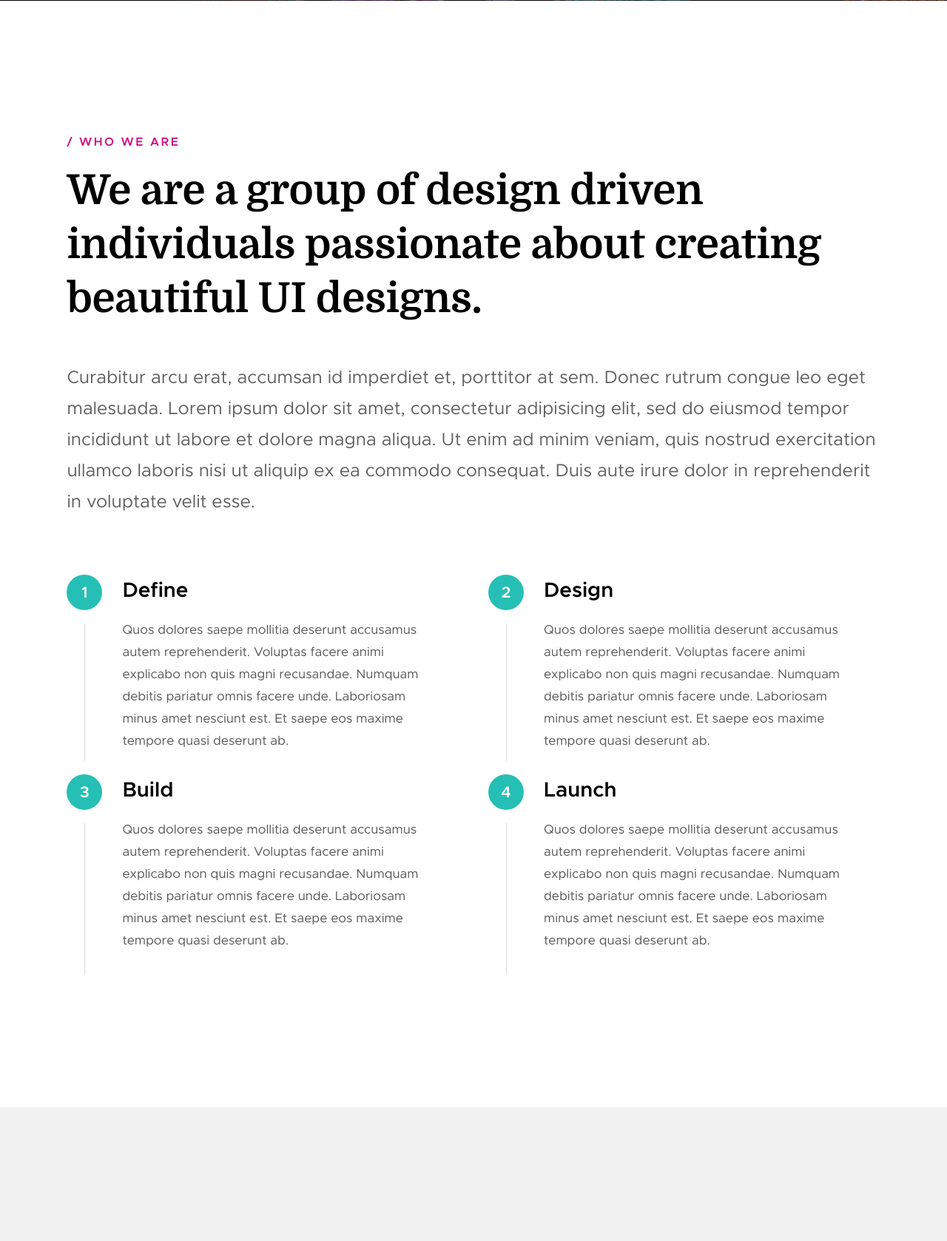
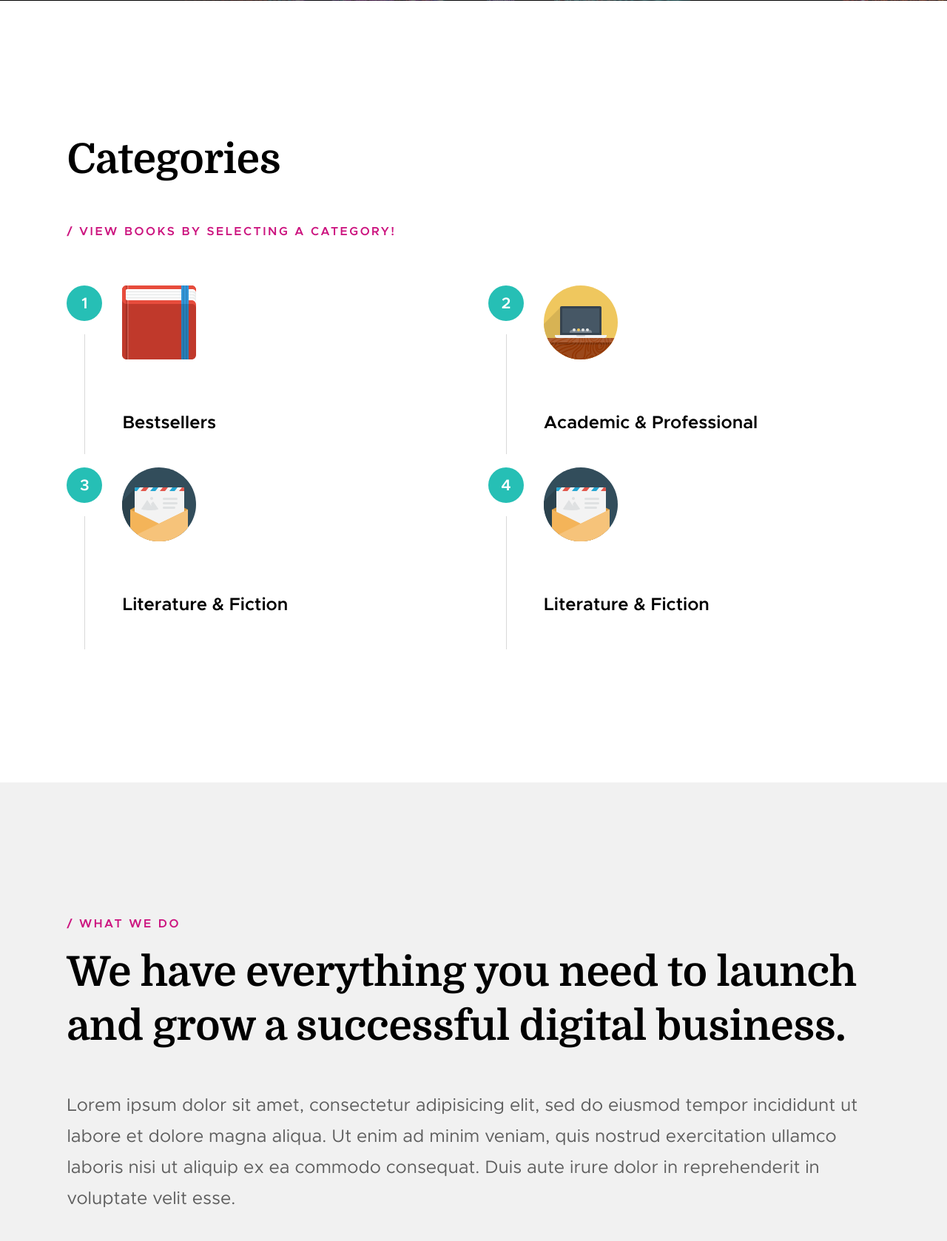
Before and after one commit to shraddhabang/Online-Book-Store, a PHP site: page / in a window 1280 px wide. Shown: the part 799-2477 px from the top of the page at 74% size. Run offline with PHP 8.4, Linux system fonts and the light colour scheme; data that the repository does not hold is empty; some web fonts are replaced.

Commit message:
UI for categories

```diff
--- a/template/header.php
+++ b/template/header.php
@@ -52,9 +52,9 @@
 
                 <ul class="header-nav__list">
                     <li class="current"><a class="smoothscroll"  href="#home" title="home">Home</a></li>
-                    <li><a class="smoothscroll"  href="#about" title="about">About</a></li>
-                    <li><a class="smoothscroll"  href="#services" title="services">Services</a></li>
-                    <li><a class="smoothscroll"  href="#works" title="works">Works</a></li>
+                    <li><a class="smoothscroll"  href="#categories" title="about">Categories</a></li>
+                    <li><a class="smoothscroll"  href="#services" title="services">Publishers</a></li>
+                    <li><a class="smoothscroll"  href="#works" title="works">Books</a></li>
                     <li><a class="smoothscroll"  href="#contact" title="contact">Contact</a></li>
 
                 </ul>
@@ -92,7 +92,7 @@
 
     <!-- home
     ================================================== -->
-    <section id="home" class="s-home target-section" data-parallax="scroll" data-image-src="./bootstrap/./bootstrap/images/hero-bg.jpg" data-natural-width=3000 data-natural-height=2000 data-position-y=top>
+    <section id="home" class="s-home target-section" data-parallax="scroll" data-image-src="./bootstrap/images/hero-bg.jpg" data-natural-width=3000 data-natural-height=2000 data-position-y=top>
 
         <div class="shadow-overlay"></div>
 
@@ -141,25 +141,16 @@
 
     </section> <!-- end s-home -->
 
-
-    <!-- about
-    ================================================== -->
-    <section id='about' class="s-about">
+    <!-- Categories -->
+		<section id='categories' class="s-about">
 
         <div class="row section-header" data-aos="fade-up">
             <div class="col-full">
-                <h3 class="subhead">Who We Are</h3>
-                <h1 class="display-1">We are a group of design driven individuals passionate about creating beautiful UI designs.</h1>
+                <h1 class="display-1">Categories</h1>
+                <h3 class="subhead">View books by selecting a category!</h3>
+
             </div>
         </div> <!-- end section-header -->
-
-        <div class="row" data-aos="fade-up">
-            <div class="col-full">
-                <p class="lead">
-                Curabitur arcu erat, accumsan id imperdiet et, porttitor at sem. Donec rutrum congue leo eget malesuada. Lorem ipsum dolor sit amet, consectetur adipisicing elit, sed do eiusmod tempor incididunt ut labore et dolore magna aliqua. Ut enim ad minim veniam, quis nostrud exercitation ullamco laboris nisi ut aliquip ex ea commodo consequat. Duis aute irure dolor in reprehenderit in voluptate velit esse.
-                </p>
-            </div>
-        </div> <!-- end about-desc -->
 
         <div class="row">
 
@@ -170,50 +161,42 @@
 
                 <div class="col-block process__col" data-item="1" data-aos="fade-up">
                     <div class="process__text">
-                        <h4>Define</h4>
-
-                        <p>
-                        Quos dolores saepe mollitia deserunt accusamus autem reprehenderit. Voluptas facere animi explicabo non quis magni recusandae.
-                        Numquam debitis pariatur omnis facere unde. Laboriosam minus amet nesciunt est. Et saepe eos maxime tempore quasi deserunt ab.
-                        </p>
+                      <a href="bestsellers.php">
+                        <img class="rotate" src="./bootstrap/images/icons/book.svg" alt="Generic placeholder image" height="100px" width="100px">
+                      </a>
+                      <h3>Bestsellers</h3>
                     </div>
                 </div>
                 <div class="col-block process__col" data-item="2" data-aos="fade-up">
                     <div class="process__text">
-                        <h4>Design</h4>
-
-                        <p>
-                        Quos dolores saepe mollitia deserunt accusamus autem reprehenderit. Voluptas facere animi explicabo non quis magni recusandae.
-                        Numquam debitis pariatur omnis facere unde. Laboriosam minus amet nesciunt est. Et saepe eos maxime tempore quasi deserunt ab.
-                        </p>
+                      <a href="academic.php">
+                        <img  class="rotate" src="./bootstrap/images/icons/laptop.svg" alt="Generic placeholder image" height="100px" width="100px">
+                      </a>
+                      <h3>Academic &amp; Professional</h3>
                     </div>
                 </div>
                 <div class="col-block process__col" data-item="3" data-aos="fade-up">
                     <div class="process__text">
-                        <h4>Build</h4>
-
-                        <p>
-                        Quos dolores saepe mollitia deserunt accusamus autem reprehenderit. Voluptas facere animi explicabo non quis magni recusandae.
-                        Numquam debitis pariatur omnis facere unde. Laboriosam minus amet nesciunt est. Et saepe eos maxime tempore quasi deserunt ab.
-                        </p>
+                        <a href="literature.php">
+                          <img  class="rotate" src="./bootstrap/images/icons/letter.svg" alt="Generic placeholder image" height="100px" width="100px">
+                        </a>
+                        <h3>Literature &amp; Fiction</h3>
                     </div>
                 </div>
                 <div class="col-block process__col" data-item="4" data-aos="fade-up">
                     <div class="process__text">
-                        <h4>Launch</h4>
-
-                        <p>
-                        Quos dolores saepe mollitia deserunt accusamus autem reprehenderit. Voluptas facere animi explicabo non quis magni recusandae.
-                        Numquam debitis pariatur omnis facere unde. Laboriosam minus amet nesciunt est. Et saepe eos maxime tempore quasi deserunt ab.
-                        </p>
+                        <a href="literature.php">
+                          <img  class="rotate" src="./bootstrap/images/icons/letter.svg" alt="Generic placeholder image" height="100px" width="100px">
+                        </a>
+                        <h3>Literature &amp; Fiction</h3>
                     </div>
                 </div>
 
             </div> <!-- end process -->
 
-        </div> <!-- end about-stats -->
+        </div> <!-- end categories-stats -->
 
-    </section> <!-- end s-about -->
+    </section> <!-- end s-categories -->
 
 
     <!-- services
```
Also changed, not shown: bootstrap/images/icons/book.svg (added), bootstrap/images/icons/laptop.svg (added), bootstrap/images/icons/letter.svg (added).
